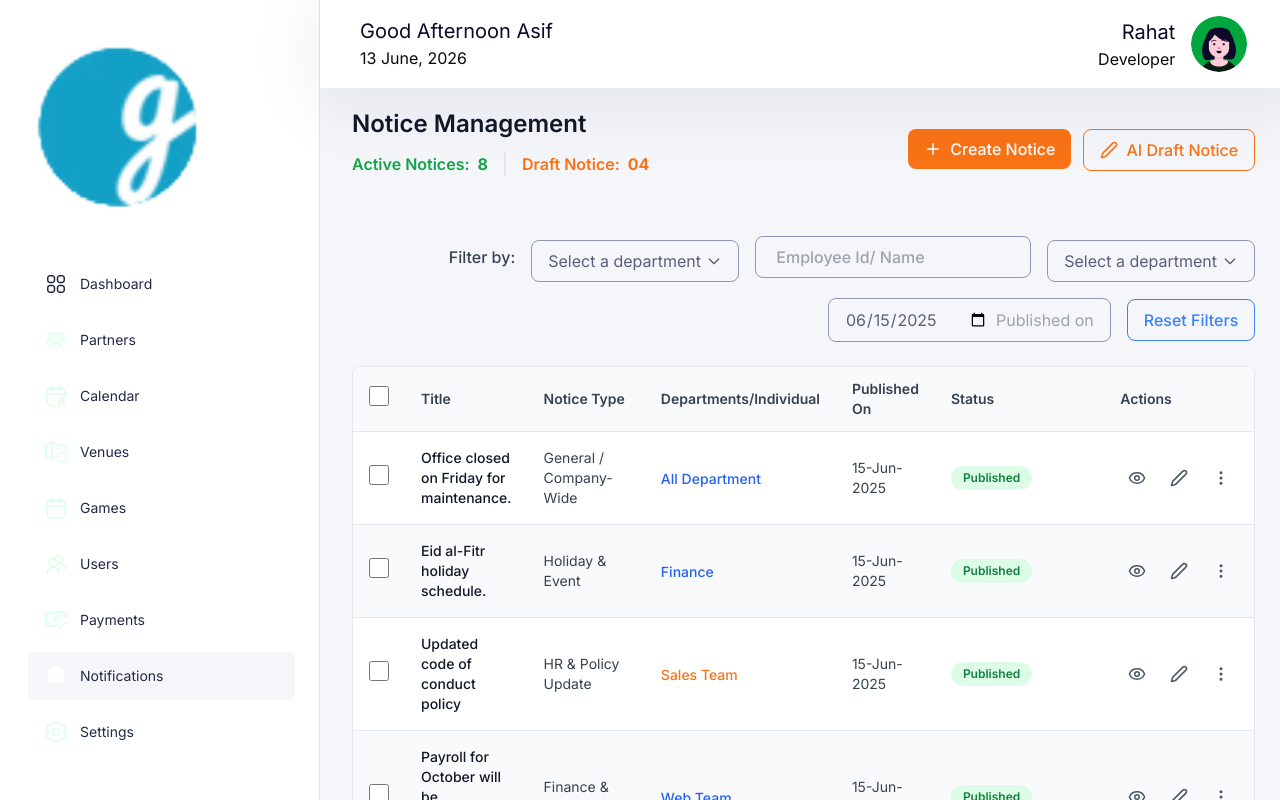
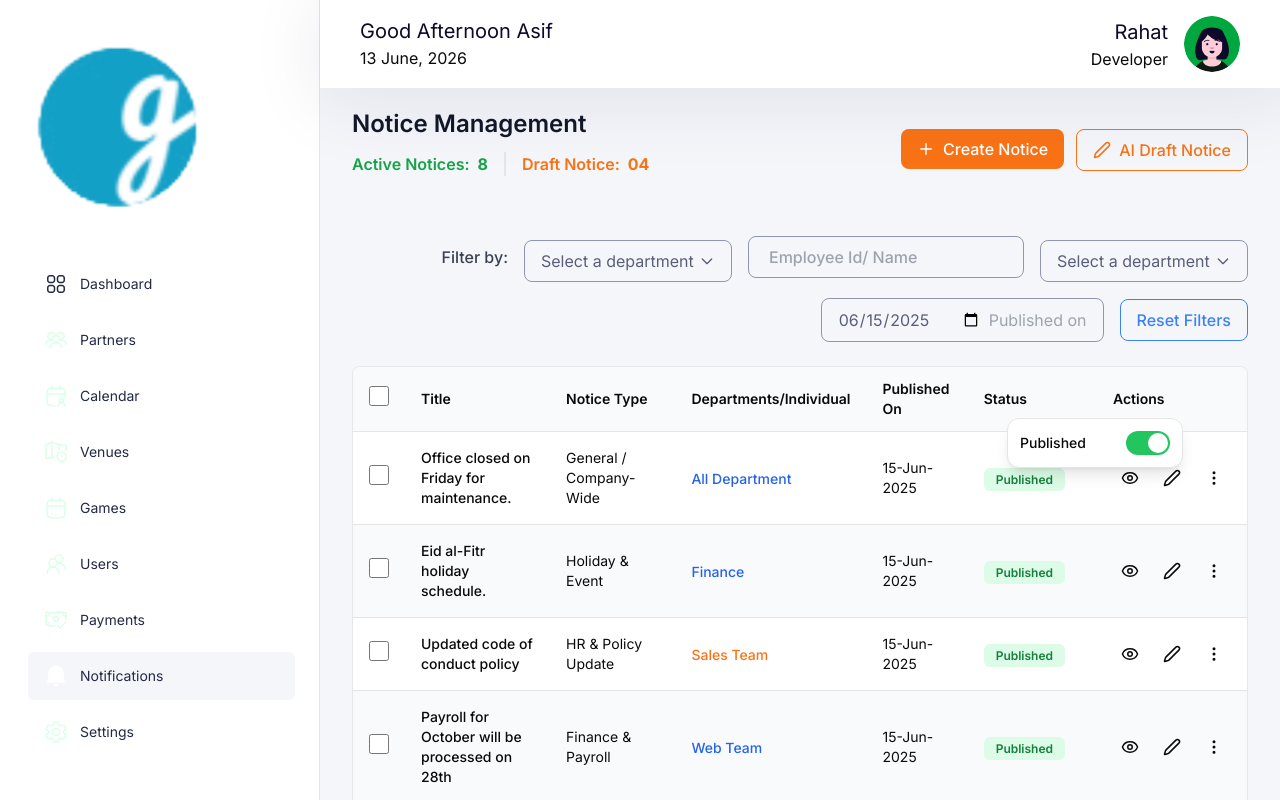
Before and after one commit to AbuRahat889/Nebes-it, a Next.js app: page /notifications in a window 1280 px wide. Both pictures are taken after a click on the button 1221 px from the left and 478 px from the top of the page. Built offline with nearby package versions, Linux system fonts and the light colour scheme.

Commit message:
Refactor NotificationsHistory component to manage open menu state and improve table layout

```diff
--- a/src/app/(dashboard)/page.tsx
+++ b/src/app/(dashboard)/page.tsx
@@ -1,5 +1,16 @@
+import { ArrowBigRight } from "lucide-react";
+import Link from "next/link";
 import React from "react";
 
 export default function page() {
-  return <div>page</div>;
+  return (
+    <div className="container mx-auto">
+      <Link href={"/notifications"}>
+        <button className="px-4 py-2 bg-orange-500 hover:bg-orange-600 text-white rounded-lg font-medium flex items-center gap-2 transition-colors">
+          <ArrowBigRight size={50} />
+          Go to Notifications Page
+        </button>
+      </Link>
+    </div>
+  );
 }
--- a/src/components/Notifications/NotificationsHistory.tsx
+++ b/src/components/Notifications/NotificationsHistory.tsx
@@ -1,66 +1,68 @@
 import { Notice } from "@/Types/Notice";
 import { Edit2, Eye, MoreVertical } from "lucide-react";
-import React from "react";
+import React, { useState } from "react";
 
 export default function NotificationsHistory({
   notices,
 }: {
   notices: Notice[];
 }) {
+  // store the ID of the opened menu
+  const [openMenuId, setOpenMenuId] = useState<number | null>(null);
+
+  const toggleMenu = (id: number) => {
+    setOpenMenuId((prev) => (prev === id ? null : id));
+  };
+
   return (
     <div>
-      {/* Table Section */}
       <div className="px-8 py-6">
         <div className="bg-white rounded-lg border border-gray-200 overflow-hidden">
           <table className="w-full">
             <thead>
               <tr className="border-b border-gray-200 bg-gray-50">
-                <th className="px-4 py-3 text-left">
-                  <input
-                    type="checkbox"
-                    className="w-5 h-5 border border-gray-300 rounded cursor-pointer"
-                  />
+                <th className="px-4 py-3">
+                  <input type="checkbox" className="w-5 h-5" />
                 </th>
-                <th className="px-4 py-3 text-left font-semibold text-gray-700 text-sm">
+                <th className="px-4 py-3 text-left text-sm font-semibold">
                   Title
                 </th>
-                <th className="px-4 py-3 text-left font-semibold text-gray-700 text-sm">
+                <th className="px-4 py-3 text-left text-sm font-semibold">
                   Notice Type
                 </th>
-                <th className="px-4 py-3 text-left font-semibold text-gray-700 text-sm">
+                <th className="px-4 py-3 text-left text-sm font-semibold">
                   Departments/Individual
                 </th>
-                <th className="px-4 py-3 text-left font-semibold text-gray-700 text-sm">
+                <th className="px-4 py-3 text-left text-sm font-semibold">
                   Published On
                 </th>
-                <th className="px-4 py-3 text-left font-semibold text-gray-700 text-sm">
+                <th className="px-4 py-3 text-left text-sm font-semibold">
                   Status
                 </th>
-                <th className="px-4 py-3 text-left font-semibold text-gray-700 text-sm">
+                <th className="px-4 py-3 text-left text-sm font-semibold">
                   Actions
                 </th>
               </tr>
             </thead>
+
             <tbody>
               {notices.map((notice, index) => (
                 <tr
                   key={notice.id}
-                  className={`border-b border-gray-200 ${
+                  className={`border-b ${
                     index % 2 === 0 ? "bg-white" : "bg-gray-50"
-                  } hover:bg-gray-100 transition-colors`}
+                  } hover:bg-gray-100`}
                 >
                   <td className="px-4 py-4">
-                    <input
-                      type="checkbox"
-                      className="w-5 h-5 border border-gray-300 rounded cursor-pointer"
-                    />
+                    <input type="checkbox" className="w-5 h-5" />
                   </td>
-                  <td className="px-4 py-4 text-gray-900 text-sm font-medium">
+
+                  <td className="px-4 py-4 text-sm font-medium">
                     {notice.title}
                   </td>
-                  <td className="px-4 py-4 text-gray-700 text-sm">
-                    {notice.type}
-                  </td>
+
+                  <td className="px-4 py-4 text-sm">{notice.type}</td>
+
                   <td className="px-4 py-4">
                     <span
                       className={`text-sm font-medium ${notice.departmentColor}`}
@@ -68,13 +70,12 @@ export default function NotificationsHistory({
                       {notice.department}
                     </span>
                   </td>
-                  <td className="px-4 py-4 text-gray-700 text-sm">
-                    {notice.publishedOn}
-                  </td>
+
+                  <td className="px-4 py-4 text-sm">{notice.publishedOn}</td>
+
                   <td className="px-4 py-4">
-                    <div className="flex items-center gap-3">
                     <span
-                        className={`px-3 py-1 rounded-full text-xs font-semibold ${
+                      className={`px-3 py-1 rounded-md text-xs font-semibold ${
                         notice.status === "Published"
                           ? "bg-green-100 text-green-700"
                           : notice.status === "Unpublished"
@@ -84,30 +85,42 @@ export default function NotificationsHistory({
                     >
                       {notice.status}
                     </span>
-                      {notice.isToggled !== undefined && (
-                        <label className="relative inline-flex items-center cursor-pointer">
+                  </td>
+
+                  <td className="px-4 py-4 relative">
+                    <div className="flex items-center gap-2">
+                      <button className="p-2 hover:bg-gray-200 rounded-lg">
+                        <Eye size={18} />
+                      </button>
+
+                      <button className="p-2 hover:bg-gray-200 rounded-lg">
+                        <Edit2 size={18} />
+                      </button>
+
+                      <button
+                        onClick={() => toggleMenu(notice.id)}
+                        className="p-2 hover:bg-gray-200 rounded-lg"
+                      >
+                        <MoreVertical size={18} />
+                      </button>
+                    </div>
+
+                    {openMenuId === notice.id && (
+                      <div className="absolute right-16 bottom-14 bg-white w-44 p-3 rounded-xl shadow-lg border z-10">
+                        <div className="flex items-center justify-between">
+                          <p className="text-sm font-medium">Published</p>
+
+                          <label className="relative inline-flex cursor-pointer">
                             <input
                               type="checkbox"
                               className="sr-only peer"
-                            defaultChecked={notice.isToggled}
+                              defaultChecked={notice.status === "Published"}
                             />
-                          <div className="w-11 h-6 bg-gray-200 peer-focus:outline-none peer-focus:ring-2 peer-focus:ring-orange-500 rounded-full peer peer-checked:after:translate-x-full peer-checked:after:border-white after:content-[''] after:absolute after:top-[2px] after:left-[2px] after:bg-white after:border-gray-300 after:border after:rounded-full after:h-5 after:w-5 after:transition-all peer-checked:bg-green-500"></div>
+                            <div className="w-11 h-6 bg-gray-200 rounded-full peer peer-checked:bg-green-500 after:absolute after:top-[2px] after:left-[2px] after:h-5 after:w-5 after:bg-white after:rounded-full after:transition-all peer-checked:after:translate-x-full" />
                           </label>
+                        </div>
+                      </div>
                     )}
-                    </div>
-                  </td>
-                  <td className="px-4 py-4">
-                    <div className="flex items-center gap-2">
-                      <button className="p-2 text-gray-600 hover:bg-gray-200 rounded-lg transition-colors">
-                        <Eye size={18} />
-                      </button>
-                      <button className="p-2 text-gray-600 hover:bg-gray-200 rounded-lg transition-colors">
-                        <Edit2 size={18} />
-                      </button>
-                      <button className="p-2 text-gray-600 hover:bg-gray-200 rounded-lg transition-colors">
-                        <MoreVertical size={18} />
-                      </button>
-                    </div>
                   </td>
                 </tr>
               ))}
```
Lines whose indentation alone changed are shown as unchanged.
